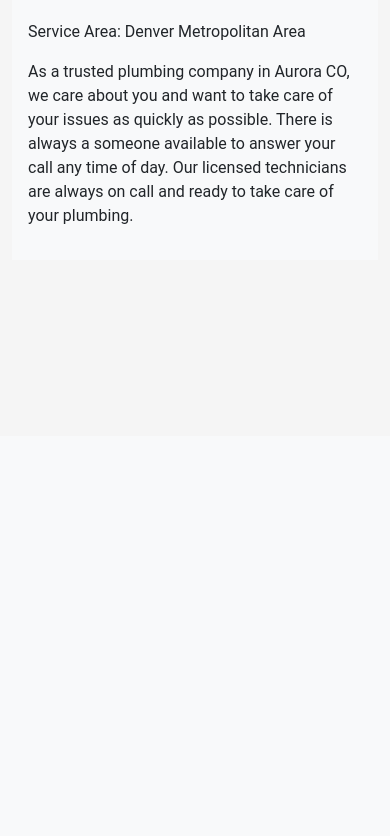
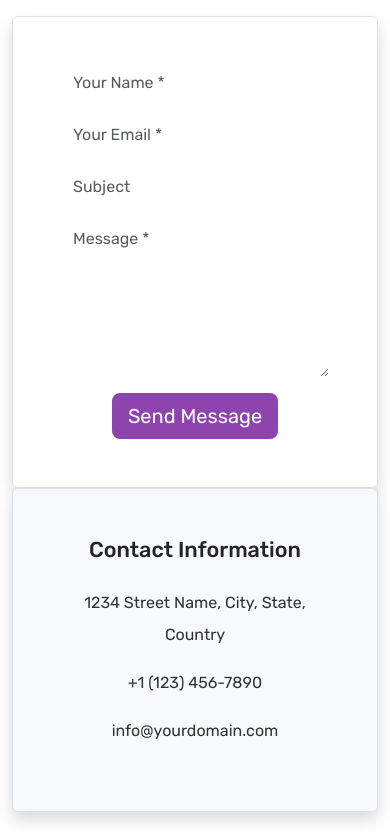
Before and after one commit to nathanaeltchamba/aguaplumbing, a Django app: page /contact/ in a window 390 px wide. Shown: the part 408-1244 px from the top of the page. Before the commit the page ends 632 px from the top, so only its background shows below. Run offline with Django 4.2, Linux system fonts and the light colour scheme; data comes from the database, SQL or seed files in the repository; both versions use the stored data as it was after the commit; some libraries are stand-ins or nearby versions.

Commit message:
navbar changes, added some javascript

```diff
--- a/base/templates/contact/contact-detail.html
+++ b/base/templates/contact/contact-detail.html
@@ -2,6 +2,7 @@
 
 {% block content %}
 
+{% comment %}
 <div class="container">
     <div class="row mt-5">
         <div class="col-md-12">
@@ -23,5 +24,60 @@
         </div>
     </div>
 </div>
+{% endcomment %}
+
+<section class="hero-section">
+    <div class="hero-container">
+        <h1 class="hero-heading">Contact Us</h1>
+    </div>
+</section>
+
+<section class="contact-section my-4">
+    <div class="container">
+        <div class="row">
+            <div class="col-lg-8">
+                <form class="border rounded p-5 shadow">
+                    <div class="row">
+                        <div class="col-md-6">
+                            <div class="form-group mb-3">
+                                <input class="form-control" type="text" placeholder="Your Name *" required>
+                            </div>
+                        </div>
+                        <div class="col-md-6">
+                            <div class="form-group mb-3">
+                                <input class="form-control" type="email" placeholder="Your Email *" required>
+                            </div>
+                        </div>
+                        <div class="col-12">
+                            <div class="form-group mb-3">
+                                <input class="form-control" type="text" placeholder="Subject" required>
+                            </div>
+                        </div>
+                        <div class="col-12">
+                            <div class="form-group mb-3">
+                                <textarea class="form-control" rows="6" placeholder="Message *" required></textarea>
+                            </div>
+                        </div>
+                        <div class="col-12 text-center">
+                            <button class="btn btn-primary btn-lg" type="submit">Send Message</button>
+                        </div>
+                    </div>
+                </form>
+            </div>
+            <div class="col-lg-4">
+                <div class="contact-details bg-light border rounded p-5 shadow">
+                    <h4 class="mb-4">Contact Information</h4>
+                    <ul class="list-unstyled">
+                        <li class="mb-3"><i class="fas fa-map-marker-alt fa-lg mr-3"></i> 1234 Street Name, City, State,
+                            Country</li>
+                        <li class="mb-3"><i class="fas fa-phone fa-lg mr-3"></i> +1 (123) 456-7890</li>
+                        <li class="mb-3"><i class="fas fa-envelope fa-lg mr-3"></i> info@yourdomain.com</li>
+                    </ul>
+                </div>
+            </div>
+        </div>
+    </div>
+</section>
+
 
 {% endblock content %}
--- a/base/views.py
+++ b/base/views.py
@@ -12,21 +12,18 @@ from .models import Menu, User, Service, About, Contact
 class Home(TemplateView):
     template_name = 'home.html'
 
-    def get_context_data(self, **kwargs):
-        context = super().get_context_data(**kwargs)
-        context['aboutus'] = About.objects.first()
-        return context
-
     def get(self, request):
         context = {}
 
         services_card_1 = Service.objects.filter(card_number=1)
         services_card_2 = Service.objects.filter(card_number=2)
         services_card_3 = Service.objects.filter(card_number=3)
+        contact = Contact.objects.first()
 
         context['services_card_1'] = services_card_1
         context['services_card_2'] = services_card_2
         context['services_card_3'] = services_card_3
+        context['contact'] = contact
 
         return render(request, 'home.html', context)
 
--- a/static/styles/main.css
+++ b/static/styles/main.css
@@ -3,6 +3,7 @@ body{
     background-size: cover;
     background-repeat: no-repeat;
     background-position: center;
+    font-family: 'Rubik', sans-serif, 'Spartan', sans-serif, 'Reenie Beanie', cursive;
 }
 
 hr {
@@ -74,25 +75,6 @@ hr {
   margin-bottom: 20px;
 }
 
-/* .btn-starwars {
-  background-color: #000;
-  color: #ffe81f;
-  font-size: 24px;
-  text-transform: uppercase;
-  font-weight: bold;
-  border-radius: 50px;
-  padding: 12px 48px;
-  border: none;
-  text-shadow: 2px 2px 4px #000;
-}
-
-.btn-starwars:hover {
-  background-color: #ffe81f;
-  color: #000;
-  box-shadow: 0px 0px 5px #ffe81f;
-  text-shadow: 2px 2px 4px #ffe81f;
-} */
-
 
 .project-card {
   border: none;
@@ -140,44 +122,149 @@ hr {
   margin-right: 0.5rem;
 }
 
-
- body {
-            background-color: #f5f5f5;
-            font-family: "Roboto", sans-serif;
+.contact-section form input,
+.contact-section form textarea {
+  background-color: #ffffff;
+  border: none;
 }
 
-        .contact-form {
-            background-color: #fff;
-            border-radius: 10px;
-            padding: 30px;
-            box-shadow: 0px 0px 20px rgba(0, 0, 0, 0.1);
+.contact-section form input:focus,
+.contact-section form textarea:focus {
+  box-shadow: none;
+  border-color: #8e44ad;
 }
 
-        .form-control {
-            border-radius: 0;
-            border-color: #ddd;
+.contact-section form button[type="submit"] {
+  background-color: #8e44ad;
+  border: none;
 }
 
-        .form-control:focus {
-            border-color: #00b4db;
-            box-shadow: none;
+.contact-section form button[type="submit"]:hover {
+  background-color: #6c3483;
 }
 
-        .contact-form label {
-            font-weight: bold;
+.contact-section .contact-details {
+  text-align: center;
 }
 
-        .contact-form textarea {
-            resize: none;
+.contact-section .contact-details ul {
+  list-style: none;
+  padding: 0;
+  margin: 0;
 }
 
-        .btn-primary {
-            background-color: #00b4db;
-            border-color: #00b4db;
-            border-radius: 0;
+.contact-section .contact-details ul li {
+  font-size: 16px;
+  line-height: 2;
+  color: #333333;
 }
 
-        .btn-primary:hover {
-            background-color: #008fcc;
-            border-color: #008fcc;
+.contact-section .contact-details ul li i {
+  color: #8e44ad;
 }
+/* Hero section styling */
+
+.hero-section {
+  background-image: url("/media/images/communication.jpg");
+  background-size: cover;
+  background-position: center;
+  height: 400px;
+  position: relative;
+}
+
+.hero-container {
+  position: absolute;
+  top: 50%;
+  left: 50%;
+  transform: translate(-50%, -50%);
+  text-align: center;
+}
+
+.hero-heading {
+  color: #ffffff;
+  font-size: 48px;
+  font-weight: bold;
+  text-shadow: 1px 1px #000000;
+}
+
+/* .img-background{
+} */
+
+.hero-image {
+  background-image: url('/media/images/tables.jpg');
+  background-size: cover;
+  background-position: center;
+  height: 100vh;
+  display: flex;
+  justify-content: center;
+  align-items: center;
+}
+
+.hero-text {
+  text-align: center;
+  color: #f8efef;
+}
+
+.hero-text h1 {
+  font-size: 4rem;
+  margin-bottom: 2rem;
+}
+
+.hero-text p {
+  font-size: 1.5rem;
+  margin-bottom: 2rem;
+}
+
+.hero-text a {
+  font-size: 1.5rem;
+}
+
+/* nav{
+
+} */
+.navbar-brand {
+    padding: 0.5rem 0;
+}
+
+.navbar-nav {
+    margin: 0 auto;
+    display: flex;
+    flex-direction: row;
+    justify-content: center;
+}
+
+.nav-link {
+    padding: 0.5rem 1rem;
+    color: #e6e2e2;
+}
+
+.nav-link:hover {
+    color: #8bbdf2;
+}
+
+.navbar-nav .nav-link.active {
+    color: #e6e2e2;
+    font-weight: bolder;
+    text-decoration: underline;
+}
+
+.navbar-toggler {
+    border: none;
+}
+
+.navbar-collapse {
+    justify-content: flex-end;
+}
+
+.text-muted {
+    opacity: 0.7;
+}
+
+/* Fixed navbar styles */
+.navbar.fixed-top {
+    transition: all 0.5s ease-in-out;
+}
+
+.navbar.fixed-top.hide {
+    transform: translateY(-100%);
+}
--- a/templates/base.html
+++ b/templates/base.html
@@ -11,6 +11,9 @@
     <link href="{% static 'fontawesomefree/css/fontawesome.css' %}" rel="stylesheet" type="text/css">
     <link href="{% static 'fontawesomefree/css/brands.css' %}" rel="stylesheet" type="text/css">
     <link href="{% static 'fontawesomefree/css/solid.css' %}" rel="stylesheet" type="text/css">
+    <link
+        href="https://fonts.googleapis.com/css2?family=Reenie+Beanie&family=Rubik:wght@400;500;700&family=Spartan:wght@400;700;900&display=swap"
+        rel="stylesheet">
     <link rel="stylesheet" href="{% static 'styles/main.css' %}">
     <title>Agua Plumbing</title>
 </head>
--- a/templates/navbar.html
+++ b/templates/navbar.html
@@ -1,51 +1,77 @@
-<nav class="navbar navbar-expand-lg navbar-light ">
+<nav class="navbar navbar-expand-lg navbar-dark fixed-top">
     <div class="container-fluid">
-        <a class="navbar-brand" href="/"><img class="img-fluid" height="75px" width="125px" src="/media/images/logo.png" alt=""></a>
-        <button class="navbar-toggler d-lg-none" type="button" data-bs-toggle="collapse"
-            data-bs-target="#collapsibleNavId" aria-controls="collapsibleNavId" aria-expanded="false"
-            aria-label="Toggle navigation">
+        <a class="navbar-brand" href="/">
+            <img src="/media/images/logo.png" alt="Logo" height="75px" width="125px" class="img-fluid">
+        </a>
+        <button class="navbar-toggler" type="button" data-bs-toggle="collapse" data-bs-target="#navbarNav"
+            aria-controls="navbarNav" aria-expanded="false" aria-label="Toggle navigation">
             <span class="navbar-toggler-icon"></span>
         </button>
-        <div class="collapse navbar-collapse" id="collapsibleNavId">
-            <ul class="navbar-nav me-auto mt-2 mt-lg-0">
+        <div class="collapse navbar-collapse justify-content-end" id="navbarNav">
+            <ul class="navbar-nav">
                 <li class="nav-item">
-                    <a class="nav-link active" href="/" aria-current="page">Home <span
-                            class="visually-hidden">(current)</span></a>
+                    <a class="nav-link {% if request.resolver_match.url_name == 'Home' %}active{% endif %}" href="{% url 'Home' %}">Home</a>
                 </li>
                 <li class="nav-item">
-                    <a href="#" class="nav-link">About Us</a>
+                    <a class="nav-link" href="#">About Us</a>
                 </li>
                 <li class="nav-item">
-                    <a href="#" class="nav-link">Our Services</a>
+                    <a class="nav-link" href="#">Our Services</a>
                 </li>
                 <li class="nav-item">
-                    <a href="{% url 'contact-detail' %}" class="nav-link">Contact Us</a>
+                    <a class="nav-link {% if request.resolver_match.url_name == 'contact-detail' %}active{% endif %}" href="{% url 'contact-detail' %}">Contact Us</a>
                 </li>
-                {% if request.user.is_authenticated %}
-                <li class="nav-item">
-                    <a class="nav-link" href="{% url 'dashboard' %}">Dashboard</a>
+                <li class="nav-item dropdown">
+                    {% if request.user.is_authenticated %}
+                    <a class="nav-link dropdown-toggle" href="#" id="navbarDropdownMenuLink" role="button"
+                        data-bs-toggle="dropdown" aria-expanded="false">
+                        {{request.user.username | title }}
+                    </a>
+                    <ul class="dropdown-menu" aria-labelledby="navbarDropdownMenuLink">
+                        {% if request.user.is_authenticated %}
+                        <li><a class="dropdown-item" href="{% url 'dashboard' %}">Dashboard</a></li>
+                        {% endif%}
+                        <li><a class="dropdown-item" href="#">Settings</a></li>
+                        <li><a class="dropdown-item" href="{% url 'logout' %}">Logout</a></li>
+                    </ul>
+                    {% else %}
+                    <a class="nav-link" href="#" id="navbarDropdownMenuLink" role="button" data-bs-toggle="dropdown"
+                        aria-expanded="false">
+                        My Account
+                    </a>
+                    <ul class="dropdown-menu" aria-labelledby="navbarDropdownMenuLink">
+                        <li><a class="dropdown-item" href="{% url 'signup' %}">Register</a></li>
+                        <li><a class="dropdown-item" href="{% url 'login' %}">Login</a></li>
+                    </ul>
+                    {% endif %}
                 </li>
-                {% endif %}
-            </ul>
-            <ul class="navbar-nav ms-auto mt-lg-0">
-
-
-                {% if request.user.is_authenticated %}
-                <li class="nav-item">
-                    <small class="nav-link">{{request.user.username | title }} is logged in</small>
-                </li>
-                <li class="nav-item">
-                    <a href="{% url 'logout' %}" class="nav-link">Logout</a>
-                </li>
-                {% else %}
-                <li class="nav-item">
-                    <a href="{% url 'signup' %}" class="nav-link">Register</a>
-                </li>
-                <li class="nav-item">
-                    <a href="{% url 'login' %}" class="nav-link">Login</a>
-                </li>
-                {% endif %}
             </ul>
         </div>
     </div>
 </nav>
+
+
+<!-- Scripts -->
+<script>
+    let prevScrollpos = window.pageYOffset;
+        window.onscroll = function () {
+            let currentScrollPos = window.pageYOffset;
+            if (prevScrollpos > currentScrollPos) {
+                document.querySelector("nav").style.top = "0";
+            } else {
+                document.querySelector("nav").style.top = "-100px";
+            }
+            prevScrollpos = currentScrollPos;
+        }
+
+</script>
+
+<script>
+    $(document).ready(function () {
+        var url = window.location;
+        $('ul.navbar-nav a[href="' + url + '"]').addClass('active');
+        $('ul.navbar-nav a').filter(function () {
+            return this.href == url;
+        }).addClass('active');
+    });
+</script>
```
Also changed, not shown: base/templates/home.html (+12 -15 lines), templates/registration/login.html (+5 -5 lines), templates/registration/signup.html (+4 -4 lines), db.sqlite3. Lines whose indentation alone changed are shown as unchanged.
